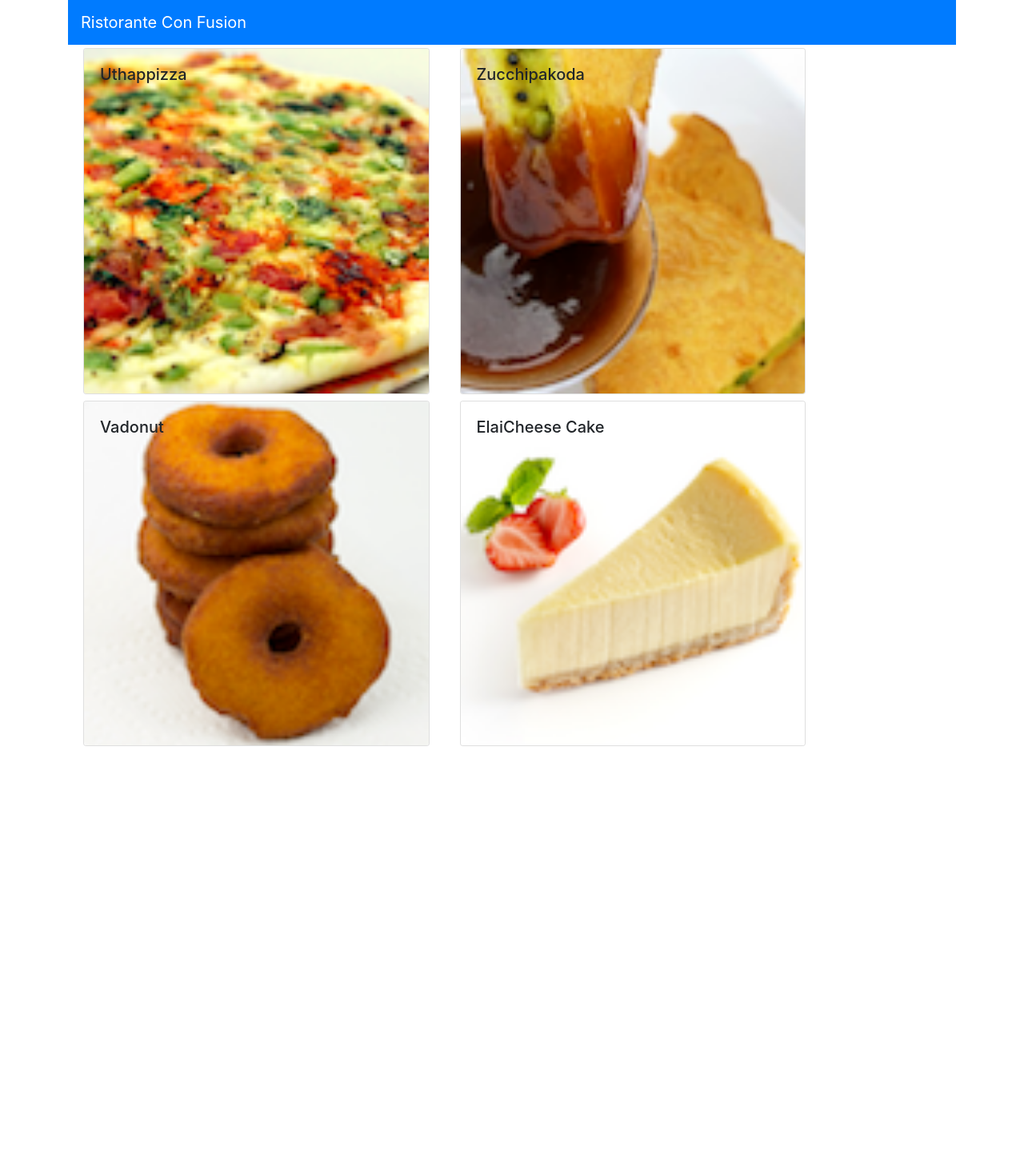
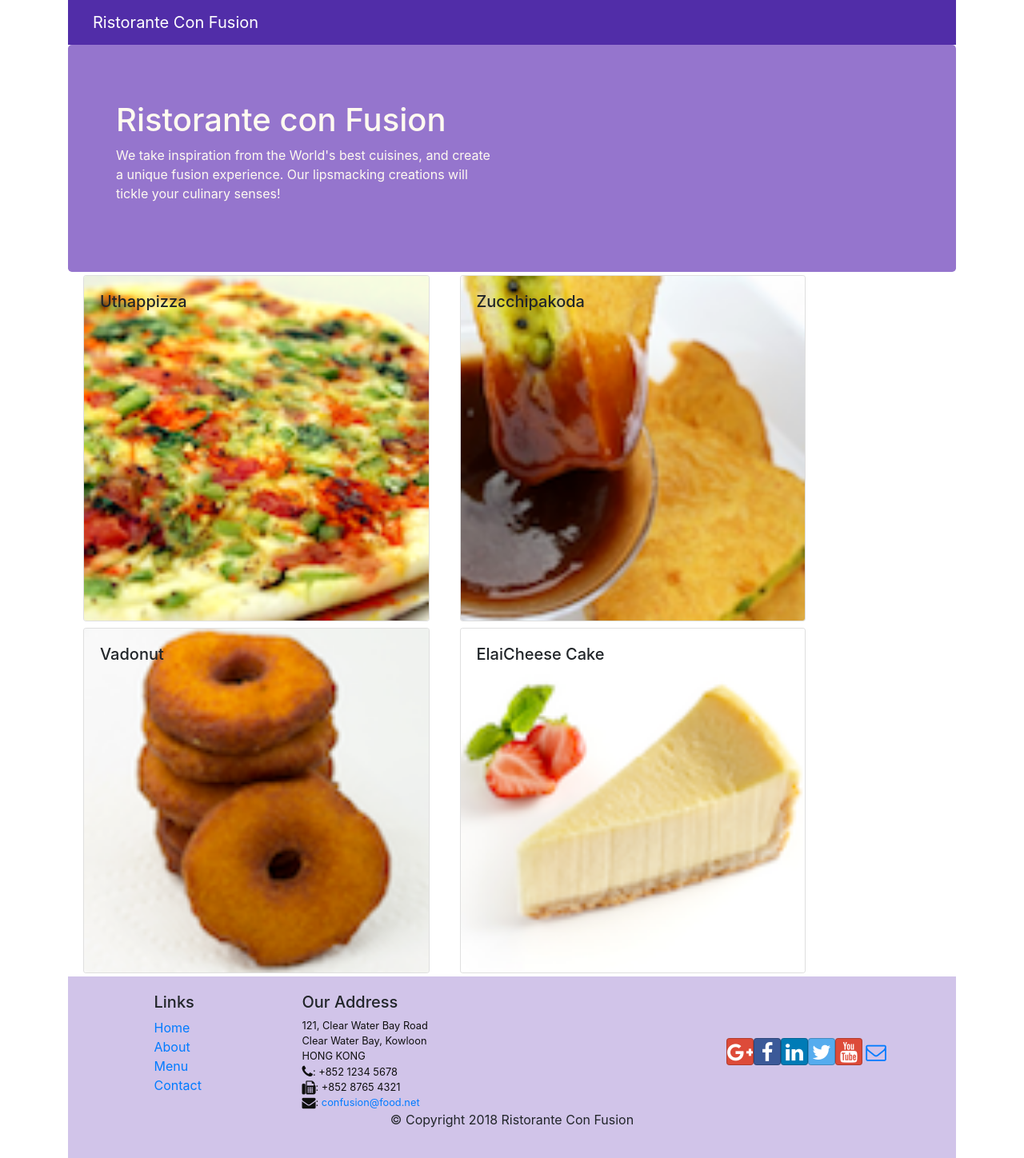
Before and after one commit to JShanmukhRao/Madre-React-Restaurant, a React (Create React App) app: page / in a window 1280 px wide. Shown: the whole page at 80% size. Before the commit the page ends 937 px from the top, so only its background shows below. Built offline with nearby package versions, Linux system fonts and the light colour scheme.

Commit message:
Header and Footer

```diff
--- a/package.json
+++ b/package.json
@@ -4,6 +4,8 @@
   "private": true,
   "dependencies": {
     "bootstrap": "4.0.0",
+    "bootstrap-social": "5.1.1",
+    "font-awesome": "4.7.0",
     "react": "^16.8.6",
     "react-dom": "^16.8.6",
     "react-popper": "0.9.2",
--- /dev/null
+++ b/src/App.css
@@ -0,0 +1,33 @@
+.row-header{
+    margin:0px auto;
+    padding:0px auto;
+}
+
+.row-content {
+    margin:0px auto;
+    padding: 50px 0px 50px 0px;
+    border-bottom: 1px ridge;
+    min-height:400px;
+}
+
+.footer{
+    background-color: #D1C4E9;
+    margin:0px auto;
+    padding: 20px 0px 20px 0px;
+}
+.jumbotron {
+    padding:70px 30px 70px 30px;
+    margin:0px auto;
+    background: #9575CD ;
+    color:floralwhite;
+}
+
+address{
+    font-size:80%;
+    margin:0px;
+    color:#0f0f0f;
+}
+
+.navbar-dark {
+    background-color: #512DA8;
+}
--- a/src/App.js
+++ b/src/App.js
@@ -1,7 +1,7 @@
 
 import React, { Component } from 'react';
 import Main from './components/MainComponent';
-
+import './App.css';
 
 class App extends Component {
 
--- /dev/null
+++ b/src/components/FooterComponent.js
@@ -0,0 +1,50 @@
+import React from 'react';
+
+function Footer(props) {
+    return(
+    <div className="footer">
+        <div className="container">
+            <div className="row justify-content-center">
+                <div className="col-4 offset-1 col-sm-2">
+                    <h5>Links</h5>
+                    <ul className="list-unstyled">
+                        <li><a href="#">Home</a></li>
+                        <li><a href="#">About</a></li>
+                        <li><a href="#">Menu</a></li>
+                        <li><a href="contactus.html">Contact</a></li>
+                    </ul>
+                </div>
+                <div className="col-7 col-sm-5">
+                    <h5>Our Address</h5>
+                    <address>
+		              121, Clear Water Bay Road<br />
+		              Clear Water Bay, Kowloon<br />
+		              HONG KONG<br />
+		              <i className="fa fa-phone fa-lg"></i>: +852 1234 5678<br />
+		              <i className="fa fa-fax fa-lg"></i>: +852 8765 4321<br />
+		              <i className="fa fa-envelope fa-lg"></i>: <a href="mailto:confusion@food.net">
+                         confusion@food.net</a>
+                    </address>
+                </div>
+                <div className="col-12 col-sm-4 align-self-center">
+                    <div className="text-center">
+                        <a className="btn btn-social-icon btn-google" href="http://google.com/+"><i className="fa fa-google-plus"></i></a>
+                        <a className="btn btn-social-icon btn-facebook" href="http://www.facebook.com/profile.php?id="><i className="fa fa-facebook"></i></a>
+                        <a className="btn btn-social-icon btn-linkedin" href="http://www.linkedin.com/in/"><i className="fa fa-linkedin"></i></a>
+                        <a className="btn btn-social-icon btn-twitter" href="http://twitter.com/"><i className="fa fa-twitter"></i></a>
+                        <a className="btn btn-social-icon btn-google" href="http://youtube.com/"><i className="fa fa-youtube"></i></a>
+                        <a className="btn btn-social-icon" href="mailto:"><i className="fa fa-envelope-o"></i></a>
+                    </div>
+                </div>
+            </div>
+            <div className="row justify-content-center">
+                <div className="col-auto">
+                    <p>© Copyright 2018 Ristorante Con Fusion</p>
+                </div>
+            </div>
+        </div>
+    </div>
+    )
+}
+
+export default Footer;
--- /dev/null
+++ b/src/components/HeaderComponent.js
@@ -0,0 +1,28 @@
+import React, { Component } from 'react';
+import { Navbar, NavbarBrand, Jumbotron } from 'reactstrap';
+
+class Header extends Component {
+  render() {
+    return(
+    <React.Fragment>
+      <Navbar dark >
+        <div className="container">
+            <NavbarBrand href="/">Ristorante Con Fusion</NavbarBrand>
+        </div>
+      </Navbar>
+      <Jumbotron>
+           <div className="container">
+               <div className="row row-header">
+                   <div className="col-12 col-sm-6">
+                       <h1>Ristorante con Fusion</h1>
+                       <p>We take inspiration from the World's best cuisines, and create a unique fusion experience. Our lipsmacking creations will tickle your culinary senses!</p>
+                   </div>
+               </div>
+           </div>
+       </Jumbotron>
+    </React.Fragment>
+    );
+  }
+}
+
+export default Header;
--- a/src/components/MainComponent.js
+++ b/src/components/MainComponent.js
@@ -3,7 +3,8 @@ import { Navbar, NavbarBrand } from 'reactstrap';
 import Menu from './MenuComponent';
 import DishDetail from './DishdetailComponent';
 import { DISHES } from '../shared/dishes';
-
+import Header from './HeaderComponent';
+import Footer from './FooterComponent';
 class Main extends Component {
 
   constructor(props) {
@@ -21,13 +22,11 @@ class Main extends Component {
   render() {
     return (
       <div>
-        <Navbar dark color="primary">
 
-            <NavbarBrand href="/">Ristorante Con Fusion</NavbarBrand>
-
-        </Navbar>
+        <Header />
         <Menu dishes={this.state.dishes} onClick={(dishId) => this.onDishSelect(dishId)} />
         <DishDetail selectedDish={this.state.dishes.filter((dish) => dish.id === this.state.selectedDish)[0]} />
+        <Footer />
       </div>
     );
   }
--- a/src/index.js
+++ b/src/index.js
@@ -1,6 +1,8 @@
 import React from 'react';
 import ReactDOM from 'react-dom';
 import 'bootstrap/dist/css/bootstrap.min.css';
+import 'font-awesome/css/font-awesome.css';
+import 'bootstrap-social/bootstrap-social.css';
 import './index.css';
 import App from './App';
 import * as serviceWorker from './serviceWorker';
```
Also changed, not shown: src/components/DishdetailComponent.js (line endings or trailing spaces), 1 other file (tests, documents, lock files or other folders).
